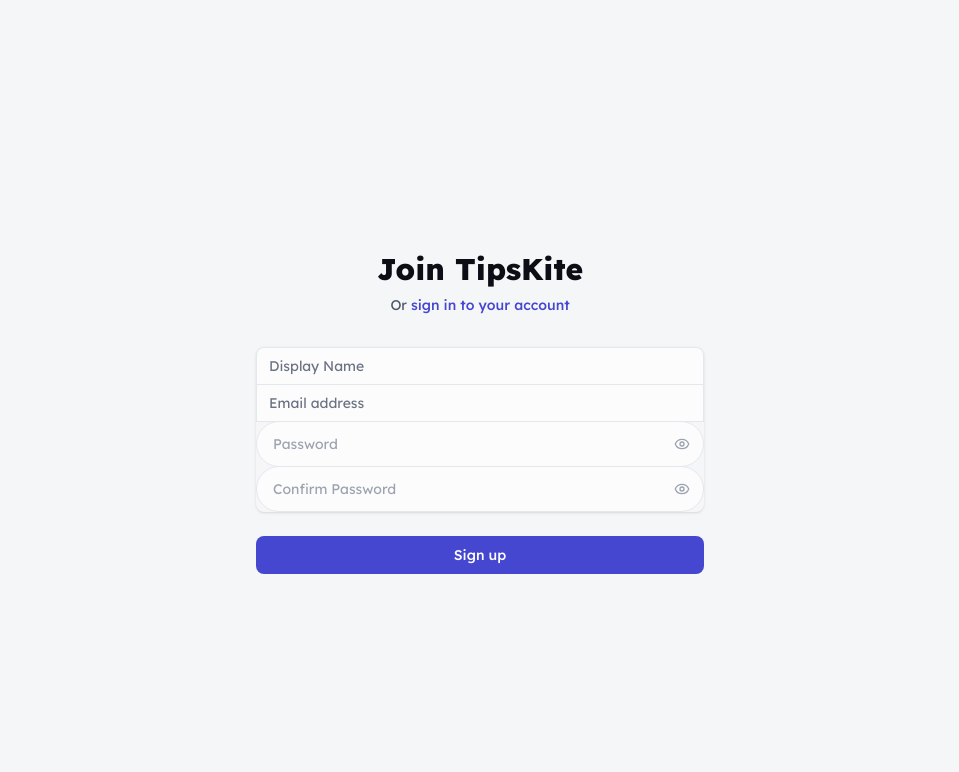
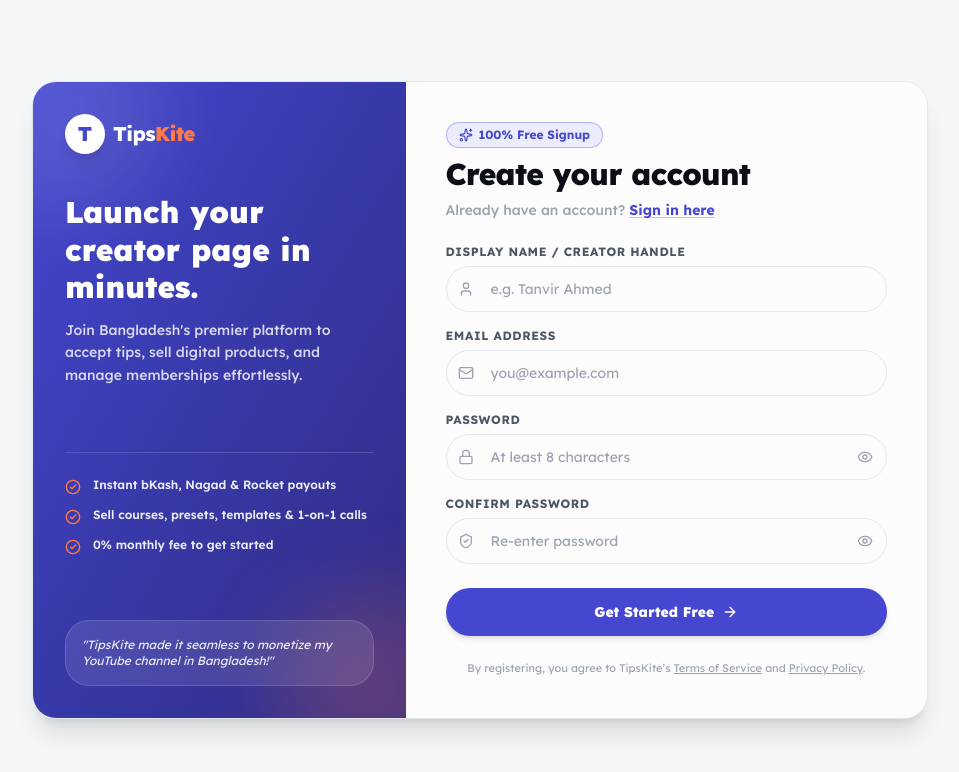
Before and after one commit to supto-khan/tipskite-frontend, a Next.js app: page /signup in a window 1280 px wide. Shown: the top 772 px of the page, without its empty margins (160-1119 px from the left). Built offline with nearby package versions, Linux system fonts and the light colour scheme; no server answers.

Commit message:
feat: redesign login and signup pages with branded sidebars and improved UI components

```diff
--- a/app/login/page.tsx
+++ b/app/login/page.tsx
@@ -5,6 +5,7 @@
 import Link from 'next/link'
 import { useSearchParams } from 'next/navigation'
 import { Input } from '@/app/components/ui/input'
+import { Mail, Lock, Sparkles, ArrowRight } from 'lucide-react'
 
 function LoginForm() {
     const searchParams = useSearchParams()
@@ -31,67 +32,130 @@
     }
 
     return (
-        <div className="min-h-screen flex items-center justify-center bg-background py-12 px-4 sm:px-6 lg:px-8">
-            <div className="max-w-md w-full space-y-8">
-                <div>
-                    <h2 className="mt-6 text-center text-3xl font-extrabold text-text-primary">
+        <div className="min-h-screen flex items-center justify-center bg-background p-4 sm:p-6 lg:p-8 font-sans">
+            <div className="max-w-4xl w-full bg-surface border border-border rounded-3xl shadow-xl overflow-hidden grid grid-cols-1 md:grid-cols-12">
+
+                {/* Left Brand Feature Banner (Desktop) */}
+                <div className="md:col-span-5 bg-gradient-to-br from-primary-600 via-primary-700 to-indigo-900 p-8 text-white flex flex-col justify-between relative overflow-hidden">
+                    {/* Background Subtle Glowing Circles */}
+                    <div className="absolute -top-16 -left-16 w-48 h-48 bg-white/10 rounded-full blur-2xl pointer-events-none" />
+                    <div className="absolute -bottom-16 -right-16 w-48 h-48 bg-accent/20 rounded-full blur-2xl pointer-events-none" />
+
+                    <div className="relative z-10 space-y-6">
+                        <Link href="/" className="inline-flex items-center space-x-2">
+                            <div className="w-10 h-10 rounded-2xl bg-white text-primary-600 flex items-center justify-center font-black text-xl shadow-lg">
+                                T
+                            </div>
+                            <span className="font-extrabold text-xl tracking-tight text-white">
+                                Tips<span className="text-accent font-black">Kite</span>
+                            </span>
+                        </Link>
+
+                        <div className="space-y-3 pt-4">
+                            <h2 className="text-2xl sm:text-3xl font-black leading-tight">
+                                Welcome back to your creator hub.
+                            </h2>
+                            <p className="text-sm text-white/80 font-medium leading-relaxed">
+                                Manage your tips, payouts, digital shop, and memberships in one central dashboard.
+                            </p>
+                        </div>
+                    </div>
+
+                    {/* Features List */}
+                    <div className="relative z-10 space-y-3 my-8 border-t border-white/15 pt-6">
+                        <div className="flex items-start space-x-3 text-xs font-semibold text-white/90">
+                            <Sparkles className="w-4 h-4 text-accent shrink-0 mt-0.5" />
+                            <span>Track real-time earnings & analytics</span>
+                        </div>
+                        <div className="flex items-start space-x-3 text-xs font-semibold text-white/90">
+                            <Sparkles className="w-4 h-4 text-accent shrink-0 mt-0.5" />
+                            <span>Manage digital products & 1-on-1 bookings</span>
+                        </div>
+                    </div>
+
+                    {/* Footer Badge */}
+                    <div className="relative z-10 p-4 rounded-2xl bg-white/10 backdrop-blur-xs border border-white/15 text-xs text-white/90">
+                        <p className="italic">"Empowering creators across Bangladesh to thrive."</p>
+                    </div>
+                </div>
+
+                {/* Right Login Form Column */}
+                <div className="md:col-span-7 p-6 sm:p-8 lg:p-10 flex flex-col justify-center space-y-6 bg-surface">
+
+                    <div className="space-y-2">
+                        <h1 className="text-2xl sm:text-3xl font-extrabold text-text-primary tracking-tight">
                             Sign in to your account
-                    </h2>
-                    <p className="mt-2 text-center text-sm text-text-secondary">
-                        Or{' '}
-                        <Link href="/signup" className="font-medium text-primary-600 hover:text-primary-500">
-                            start your page for free
+                        </h1>
+                        <p className="text-xs sm:text-sm text-text-muted font-medium">
+                            Don't have a creator page yet?{' '}
+                            <Link href="/signup" className="font-bold text-primary-600 hover:text-primary-700 transition-colors underline decoration-primary-200 underline-offset-2">
+                                Start for free
                             </Link>
                         </p>
                     </div>
 
                     {isExpired && (
-                    <div className="p-4 bg-warning-50 border border-warning-200 text-warning-800 text-xs font-semibold rounded-xl text-center shadow-sm">
-                        Your session has expired due to inactivity. Please sign in again to continue.
+                        <div className="p-4 bg-warning-50 border border-warning-200 text-warning-800 text-xs font-semibold rounded-2xl text-center shadow-xs">
+                            Your session has expired due to inactivity. Please sign in again.
                         </div>
                     )}
-                {status && <div className="mb-4 font-medium text-sm text-success-600">{status}</div>}
-                <form className="mt-8 space-y-6" onSubmit={submitForm}>
-                    <div className="rounded-md shadow-sm -space-y-px">
+
+                    {status && (
+                        <div className="p-3.5 rounded-2xl bg-success-50 border border-success-200 text-success-700 text-xs font-bold text-center">
+                            {status}
+                        </div>
+                    )}
+
+                    {errors.general && (
+                        <div className="p-3.5 rounded-2xl bg-error-50 border border-error-200 text-error-700 text-xs font-semibold leading-relaxed">
+                            {errors.general}
+                        </div>
+                    )}
+
+                    <form onSubmit={submitForm} className="space-y-4">
                         <div>
-                            <label htmlFor="email-address" className="sr-only">Email address</label>
-                            <input
-                                id="email-address"
+                            <Input
+                                id="email"
                                 name="email"
                                 type="email"
+                                label="Email Address"
+                                placeholder="you@example.com"
                                 autoComplete="email"
                                 required
-                                className="appearance-none rounded-none relative block w-full px-3 py-2 border border-border placeholder-gray-500 text-text-primary rounded-t-md focus:outline-none focus:ring-primary-500 focus:border-primary-500 focus:z-10 sm:text-sm"
-                                placeholder="Email address"
                                 value={email}
-                                onChange={e => setEmail(e.target.value)}
+                                onChange={(e) => setEmail(e.target.value)}
+                                leftIcon={<Mail className="h-4 w-4" />}
+                                error={errors.email?.[0]}
                             />
-                            {errors.email && <p className="text-error-500 text-xs italic">{errors.email[0]}</p>}
                         </div>
+
                         <div>
                             <Input
                                 id="password"
                                 name="password"
                                 type="password"
+                                label="Password"
+                                placeholder="Enter your password"
                                 autoComplete="current-password"
                                 required
-                                placeholder="Password"
                                 value={password}
-                                onChange={e => setPassword(e.target.value)}
+                                onChange={(e) => setPassword(e.target.value)}
+                                leftIcon={<Lock className="h-4 w-4" />}
+                                error={errors.password?.[0]}
                             />
-                            {errors.password && <p className="text-error-500 text-xs italic mt-1">{errors.password[0]}</p>}
-                        </div>
                         </div>
 
-                    <div>
+                        <div className="pt-2">
                             <button
                                 type="submit"
-                            className="group relative w-full flex justify-center py-2 px-4 border border-transparent text-sm font-medium rounded-md text-white bg-primary-600 hover:bg-primary-700 focus:outline-none focus:ring-2 focus:ring-offset-2 focus:ring-primary-500"
+                                className="w-full py-3.5 px-6 rounded-2xl bg-primary-600 hover:bg-primary-700 active:scale-[0.99] text-white font-extrabold text-sm shadow-md transition-all flex items-center justify-center space-x-2 cursor-pointer"
                             >
-                            Sign in
+                                <span>Sign In</span>
+                                <ArrowRight className="w-4 h-4" />
                             </button>
                         </div>
                     </form>
+                </div>
             </div>
         </div>
     )
--- a/app/signup/page.tsx
+++ b/app/signup/page.tsx
@@ -4,6 +4,7 @@
 import { useAuth } from '@/lib/useAuth'
 import Link from 'next/link'
 import { Input } from '@/app/components/ui/input'
+import { User, Mail, Lock, Sparkles, ArrowRight, ShieldCheck, Heart, Zap, CheckCircle2 } from 'lucide-react'
 
 export default function Signup() {
     const { register } = useAuth({
@@ -15,100 +16,196 @@
     const [email, setEmail] = useState('')
     const [password, setPassword] = useState('')
     const [passwordConfirmation, setPasswordConfirmation] = useState('')
-    const [errors, setErrors] = useState<any>([])
+    const [errors, setErrors] = useState<any>({})
+    const [loading, setLoading] = useState(false)
 
-    const submitForm = (event: React.FormEvent) => {
+    const submitForm = async (event: React.FormEvent) => {
         event.preventDefault()
-        register({
+        setLoading(true)
+        setErrors({})
+
+        try {
+            await register({
                 display_name: displayName,
                 email,
                 password,
                 password_confirmation: passwordConfirmation,
                 setErrors,
             })
+        } catch (e) {
+            console.error(e)
+        } finally {
+            setLoading(false)
+        }
     }
 
     return (
-        <div className="min-h-screen flex items-center justify-center bg-background py-12 px-4 sm:px-6 lg:px-8">
-            <div className="max-w-md w-full space-y-8">
-                <div>
-                    <h2 className="mt-6 text-center text-3xl font-extrabold text-text-primary">
-                        Join TipsKite
+        <div className="min-h-screen flex items-center justify-center bg-background p-4 sm:p-6 lg:p-8 font-sans">
+            <div className="max-w-4xl w-full bg-surface border border-border rounded-3xl shadow-xl overflow-hidden grid grid-cols-1 md:grid-cols-12">
+
+                {/* Left Brand Feature Banner (Desktop) */}
+                <div className="md:col-span-5 bg-gradient-to-br from-primary-600 via-primary-700 to-indigo-900 p-8 text-white flex flex-col justify-between relative overflow-hidden">
+                    {/* Background Subtle Glowing Circles */}
+                    <div className="absolute -top-16 -left-16 w-48 h-48 bg-white/10 rounded-full blur-2xl pointer-events-none" />
+                    <div className="absolute -bottom-16 -right-16 w-48 h-48 bg-accent/20 rounded-full blur-2xl pointer-events-none" />
+
+                    <div className="relative z-10 space-y-6">
+                        <Link href="/" className="inline-flex items-center space-x-2">
+                            <div className="w-10 h-10 rounded-2xl bg-white text-primary-600 flex items-center justify-center font-black text-xl shadow-lg">
+                                T
+                            </div>
+                            <span className="font-extrabold text-xl tracking-tight text-white">
+                                Tips<span className="text-accent font-black">Kite</span>
+                            </span>
+                        </Link>
+
+                        <div className="space-y-3 pt-4">
+                            <h2 className="text-2xl sm:text-3xl font-black leading-tight">
+                                Launch your creator page in minutes.
                             </h2>
-                    <p className="mt-2 text-center text-sm text-text-secondary">
-                        Or{' '}
-                        <Link href="/login" className="font-medium text-primary-600 hover:text-primary-500">
-                            sign in to your account
+                            <p className="text-sm text-white/80 font-medium leading-relaxed">
+                                Join Bangladesh's premier platform to accept tips, sell digital products, and manage memberships effortlessly.
+                            </p>
+                        </div>
+                    </div>
+
+                    {/* Features List */}
+                    <div className="relative z-10 space-y-3 my-8 border-t border-white/15 pt-6">
+                        <div className="flex items-start space-x-3 text-xs font-semibold text-white/90">
+                            <CheckCircle2 className="w-4 h-4 text-accent shrink-0 mt-0.5" />
+                            <span>Instant bKash, Nagad & Rocket payouts</span>
+                        </div>
+                        <div className="flex items-start space-x-3 text-xs font-semibold text-white/90">
+                            <CheckCircle2 className="w-4 h-4 text-accent shrink-0 mt-0.5" />
+                            <span>Sell courses, presets, templates & 1-on-1 calls</span>
+                        </div>
+                        <div className="flex items-start space-x-3 text-xs font-semibold text-white/90">
+                            <CheckCircle2 className="w-4 h-4 text-accent shrink-0 mt-0.5" />
+                            <span>0% monthly fee to get started</span>
+                        </div>
+                    </div>
+
+                    {/* Footer Testimonial Snippet */}
+                    <div className="relative z-10 p-4 rounded-2xl bg-white/10 backdrop-blur-xs border border-white/15 text-xs text-white/90">
+                        <p className="italic">"TipsKite made it seamless to monetize my YouTube channel in Bangladesh!"</p>
+                    </div>
+                </div>
+
+                {/* Right Signup Form Column */}
+                <div className="md:col-span-7 p-6 sm:p-8 lg:p-10 flex flex-col justify-center space-y-6 bg-surface">
+
+                    <div className="space-y-2">
+                        <div className="inline-flex items-center space-x-1.5 px-3 py-1 rounded-full bg-primary-50 text-primary-600 text-xs font-bold border border-primary-200">
+                            <Sparkles className="w-3.5 h-3.5" />
+                            <span>100% Free Signup</span>
+                        </div>
+                        <h1 className="text-2xl sm:text-3xl font-extrabold text-text-primary tracking-tight">
+                            Create your account
+                        </h1>
+                        <p className="text-xs sm:text-sm text-text-muted font-medium">
+                            Already have an account?{' '}
+                            <Link href="/login" className="font-bold text-primary-600 hover:text-primary-700 transition-colors underline decoration-primary-200 underline-offset-2">
+                                Sign in here
                             </Link>
                         </p>
                     </div>
-                <form className="mt-8 space-y-6" onSubmit={submitForm}>
-                    <div className="rounded-md shadow-sm -space-y-px">
+
+                    {/* Global Error Notice if any */}
+                    {errors.general && (
+                        <div className="p-3.5 rounded-2xl bg-error-50 border border-error-200 text-error-700 text-xs font-semibold leading-relaxed">
+                            {errors.general}
+                        </div>
+                    )}
+
+                    <form onSubmit={submitForm} className="space-y-4">
+                        {/* Display Name */}
                         <div>
-                            <label htmlFor="display-name" className="sr-only">Display Name</label>
-                            <input
-                                id="display-name"
+                            <Input
+                                id="display_name"
                                 name="display_name"
                                 type="text"
+                                label="Display Name / Creator Handle"
+                                placeholder="e.g. Tanvir Ahmed"
                                 required
-                                className="appearance-none rounded-none relative block w-full px-3 py-2 border border-border placeholder-gray-500 text-text-primary rounded-t-md focus:outline-none focus:ring-primary-500 focus:border-primary-500 focus:z-10 sm:text-sm"
-                                placeholder="Display Name"
                                 value={displayName}
-                                onChange={e => setDisplayName(e.target.value)}
+                                onChange={(e) => setDisplayName(e.target.value)}
+                                leftIcon={<User className="h-4 w-4" />}
+                                error={errors.display_name?.[0]}
                             />
-                            {errors.display_name && <p className="text-error-500 text-xs italic">{errors.display_name[0]}</p>}
                         </div>
+
+                        {/* Email Address */}
                         <div>
-                            <label htmlFor="email-address" className="sr-only">Email address</label>
-                            <input
-                                id="email-address"
+                            <Input
+                                id="email"
                                 name="email"
                                 type="email"
+                                label="Email Address"
+                                placeholder="you@example.com"
                                 autoComplete="email"
                                 required
-                                className="appearance-none rounded-none relative block w-full px-3 py-2 border border-border placeholder-gray-500 text-text-primary focus:outline-none focus:ring-primary-500 focus:border-primary-500 focus:z-10 sm:text-sm"
-                                placeholder="Email address"
                                 value={email}
-                                onChange={e => setEmail(e.target.value)}
+                                onChange={(e) => setEmail(e.target.value)}
+                                leftIcon={<Mail className="h-4 w-4" />}
+                                error={errors.email?.[0]}
                             />
-                            {errors.email && <p className="text-error-500 text-xs italic">{errors.email[0]}</p>}
                         </div>
+
+                        {/* Password */}
                         <div>
                             <Input
                                 id="password"
                                 name="password"
                                 type="password"
+                                label="Password"
+                                placeholder="At least 8 characters"
                                 autoComplete="new-password"
                                 required
-                                placeholder="Password"
                                 value={password}
-                                onChange={e => setPassword(e.target.value)}
+                                onChange={(e) => setPassword(e.target.value)}
+                                leftIcon={<Lock className="h-4 w-4" />}
+                                error={errors.password?.[0]}
                             />
-                            {errors.password && <p className="text-error-500 text-xs italic mt-1">{errors.password[0]}</p>}
                         </div>
+
+                        {/* Confirm Password */}
                         <div>
                             <Input
                                 id="password_confirmation"
                                 name="password_confirmation"
                                 type="password"
+                                label="Confirm Password"
+                                placeholder="Re-enter password"
                                 autoComplete="new-password"
                                 required
-                                placeholder="Confirm Password"
                                 value={passwordConfirmation}
-                                onChange={e => setPasswordConfirmation(e.target.value)}
+                                onChange={(e) => setPasswordConfirmation(e.target.value)}
+                                leftIcon={<ShieldCheck className="h-4 w-4" />}
+                                error={errors.password_confirmation?.[0]}
                             />
                         </div>
-                    </div>
 
-                    <div>
+                        {/* Submit Button */}
+                        <div className="pt-2">
                             <button
                                 type="submit"
-                            className="group relative w-full flex justify-center py-2 px-4 border border-transparent text-sm font-medium rounded-md text-white bg-primary-600 hover:bg-primary-700 focus:outline-none focus:ring-2 focus:ring-offset-2 focus:ring-primary-500"
+                                disabled={loading}
+                                className="w-full py-3.5 px-6 rounded-2xl bg-primary-600 hover:bg-primary-700 active:scale-[0.99] text-white font-extrabold text-sm shadow-md transition-all flex items-center justify-center space-x-2 disabled:opacity-60 cursor-pointer"
                             >
-                            Sign up
+                                <span>{loading ? 'Creating Page...' : 'Get Started Free'}</span>
+                                {!loading && <ArrowRight className="w-4 h-4" />}
                             </button>
                         </div>
                     </form>
+
+                    <p className="text-[11px] text-text-muted text-center leading-relaxed">
+                        By registering, you agree to TipsKite’s{' '}
+                        <Link href="/terms" className="underline hover:text-text-primary transition-colors">Terms of Service</Link>{' '}
+                        and{' '}
+                        <Link href="/privacy" className="underline hover:text-text-primary transition-colors">Privacy Policy</Link>.
+                    </p>
+
+                </div>
             </div>
         </div>
     )
```
Lines whose indentation alone changed are shown as unchanged.
